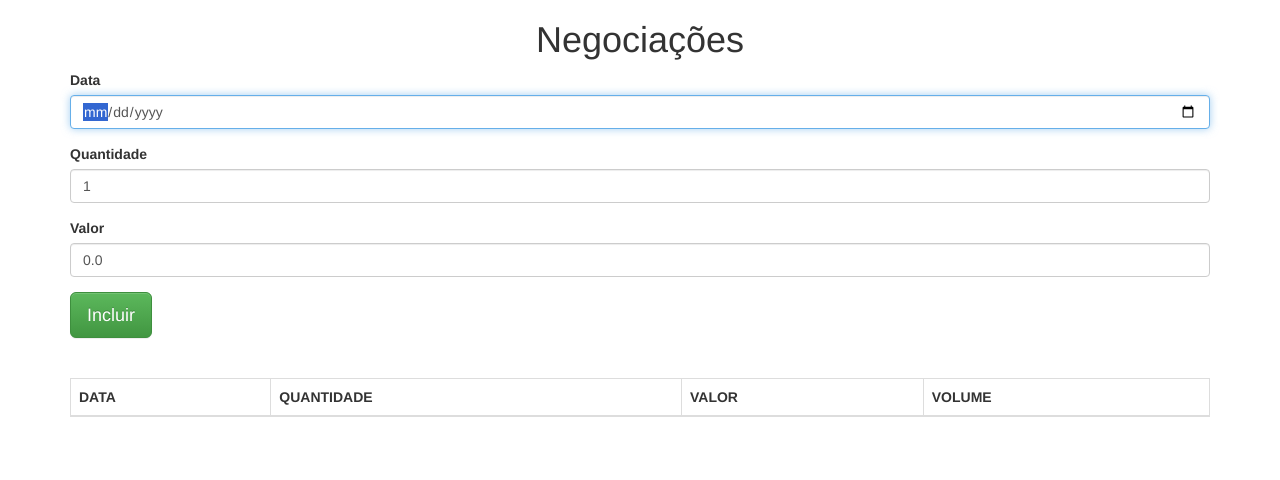
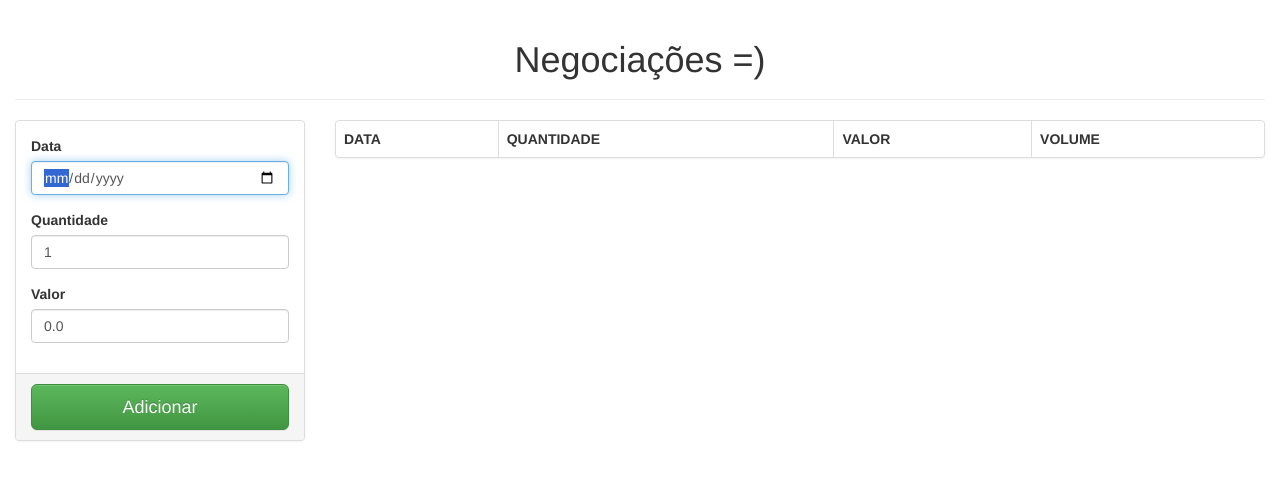
Before and after one commit to Jorge-Bill/typescript-study, a website: page app/index.html in a window 1280 px wide. Drawn offline with nearby package versions, Linux system fonts and the light colour scheme.

Commit message:
better style

```diff
--- a/app/index.html
+++ b/app/index.html
@@ -1,20 +1,33 @@
 <!DOCTYPE html>
-<html>
+<html lang="pt-br">
 <head>
     <meta charset="UTF-8">
+    <meta http-equiv="X-UA-Compatible" content="IE=edge">
+    <meta name="viewport" content="width=device-width, initial-scale=1">
     <title>Negociações</title>
     <link rel="stylesheet" href="css/bootstrap.css">
     <link rel="stylesheet" href="css/bootstrap-theme.css">
+    <link rel="apple-touch-icon" sizes="180x180" href="img/apple-touch-icon.png">
+    <link rel="icon" type="image/png" sizes="32x32" href="img/favicon-32x32.png">
+    <link rel="icon" type="image/png" sizes="16x16" href="img/favicon-16x16.png">
+    <link rel="manifest" href="img/site.webmanifest">
 </head>
 
-<body class="container">
+<body class="container-fluid">
+    <div class="row">
+        <div class="col-xs-12">
+            <div class="page-header">
+                <h1 class="text-center">Negociações =)</h1>
+            </div>
+            <div id="mensagemView"></div>
+        </div>
+    </div>
 
-    <h1 class="text-center">Negociações</h1>
-
-    <div id="mensagemView"></div>
-
+    <div class="row">
+        <div class="col-xs-12 col-md-4 col-lg-3">
+            <div class="panel panel-default">
                 <form class="form">
-
+                    <div class="panel-body">
                         <div class="form-group">
                             <label for="data">Data</label>
                             <input type="date" id="data" class="form-control" required autofocus/>
@@ -29,14 +42,19 @@
                             <label for="valor">Valor</label>
                             <input id="valor" type="number" class="form-control"  min="0.01" step="0.01" value="0.0" required />
                         </div>
-
-        <button class="btn btn-success btn-lg" type="submit">Incluir</button>
+                    </div>
+                    <div class="panel-footer">
+                        <button class="btn btn-success btn-lg btn-block" type="submit">Adicionar</button>
+                    </div>
                 </form>
-
-    <br>
-    <br>
-
-    <div id="negociacoesView"></div>
+            </div>
+        </div>
+        <div class="col-xs-12 col-md-8 col-lg-9">
+            <div class="panel panel-default">
+                <div id="negociacoesView" class="table-responsive"></div>
+            </div>
+        </div>
+    </div>
 
     <script src="https://cdn.jsdelivr.net/npm/bootstrap@5.0.0-beta3/dist/js/bootstrap.bundle.min.js" integrity="sha384-JEW9xMcG8R+pH31jmWH6WWP0WintQrMb4s7ZOdauHnUtxwoG2vI5DkLtS3qm9Ekf" crossorigin="anonymous"></script>
     <script src="lib/jquery.min.js"></script>
```
Also changed, not shown: app/img/android-chrome-192x192.png (added), app/img/android-chrome-512x512.png (added), app/img/apple-touch-icon.png (added), app/img/favicon-16x16.png (added), app/img/favicon-32x32.png (added), app/img/favicon.ico (added), app/img/site.webmanifest (added). Lines whose indentation alone changed are shown as unchanged.
